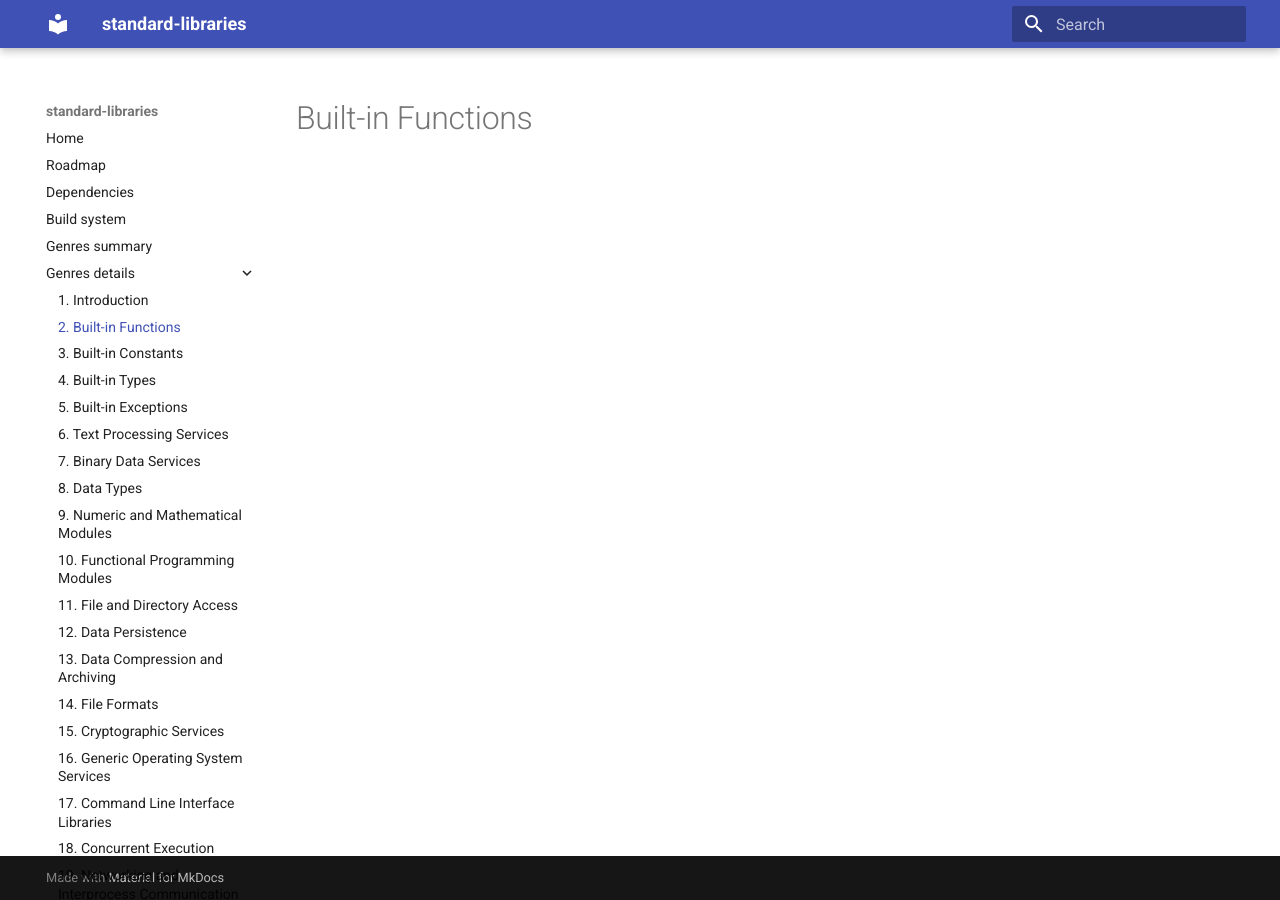
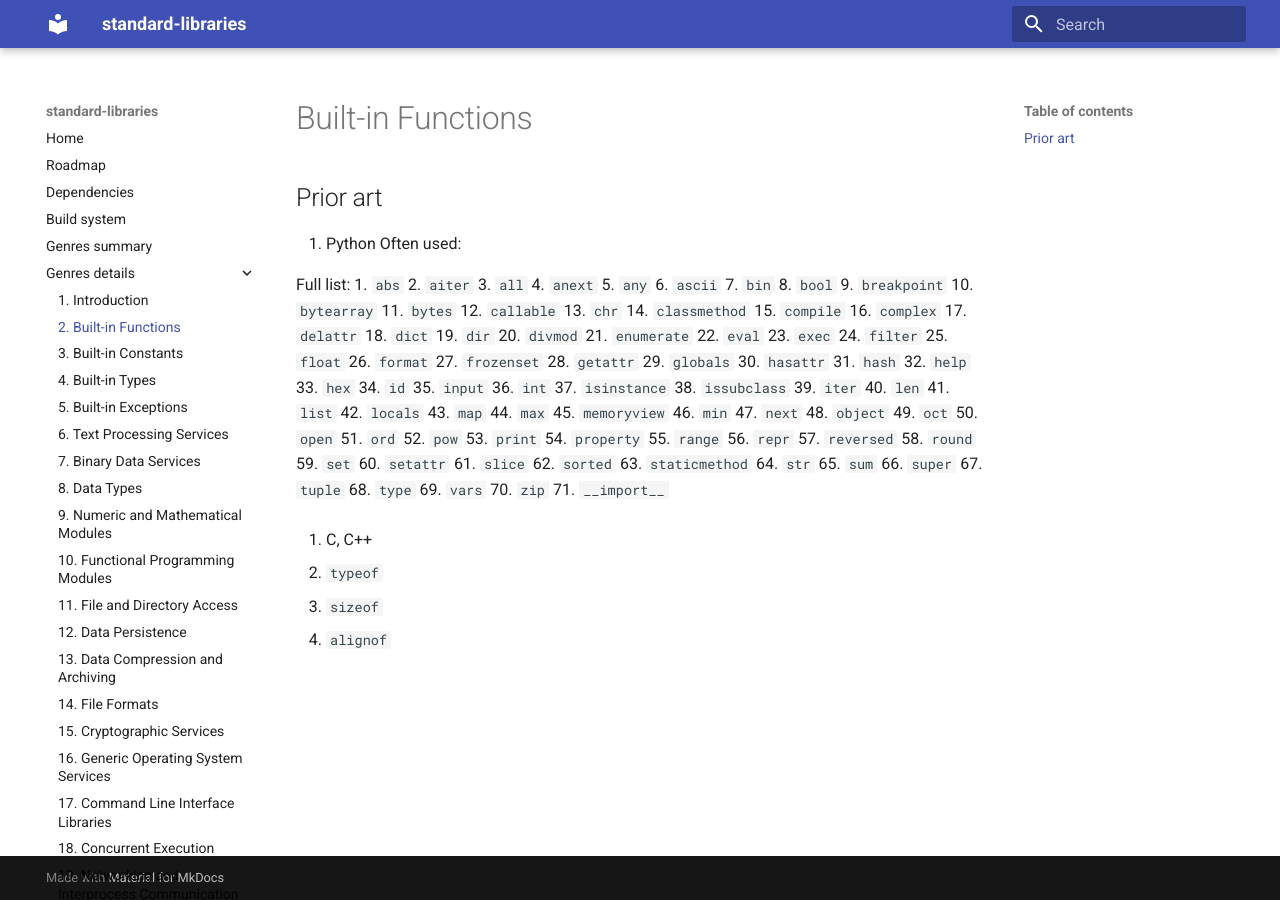
Before and after one commit to am00ma/standard-libraries, an MkDocs documentation site: the page built from docs/genres/02-builtin-functions.md, in a window 1280 px wide. Built offline with MkDocs 1.6.1 and Material for MkDocs 9.7.7, drawn with Linux system fonts in a browser that asks for light colours.

Commit message:
YES: Boilerplate

```diff
--- a/docs/genres/02-builtin-functions.md
+++ b/docs/genres/02-builtin-functions.md
@@ -1 +1,85 @@
 # Built-in Functions
+
+## Prior art
+
+1. Python
+   Often used:
+
+   Full list:
+   1. `abs`
+   2. `aiter`
+   3. `all`
+   4. `anext`
+   5. `any`
+   6. `ascii`
+   7. `bin`
+   8. `bool`
+   9. `breakpoint`
+   10. `bytearray`
+   11. `bytes`
+   12. `callable`
+   13. `chr`
+   14. `classmethod`
+   15. `compile`
+   16. `complex`
+   17. `delattr`
+   18. `dict`
+   19. `dir`
+   20. `divmod`
+   21. `enumerate`
+   22. `eval`
+   23. `exec`
+   24. `filter`
+   25. `float`
+   26. `format`
+   27. `frozenset`
+   28. `getattr`
+   29. `globals`
+   30. `hasattr`
+   31. `hash`
+   32. `help`
+   33. `hex`
+   34. `id`
+   35. `input`
+   36. `int`
+   37. `isinstance`
+   38. `issubclass`
+   39. `iter`
+   40. `len`
+   41. `list`
+   42. `locals`
+   43. `map`
+   44. `max`
+   45. `memoryview`
+   46. `min`
+   47. `next`
+   48. `object`
+   49. `oct`
+   50. `open`
+   51. `ord`
+   52. `pow`
+   53. `print`
+   54. `property`
+   55. `range`
+   56. `repr`
+   57. `reversed`
+   58. `round`
+   59. `set`
+   60. `setattr`
+   61. `slice`
+   62. `sorted`
+   63. `staticmethod`
+   64. `str`
+   65. `sum`
+   66. `super`
+   67. `tuple`
+   68. `type`
+   69. `vars`
+   70. `zip`
+   71. `__import__`
+
+2. C, C++
+
+- `typeof`
+- `sizeof`
+- `alignof`
```
Also changed, not shown: README.md (+12 -1 lines), docs/genres.md (+1 -1 lines), docs/genres/01-intro.md (+18 -0 lines), 20 other files.
